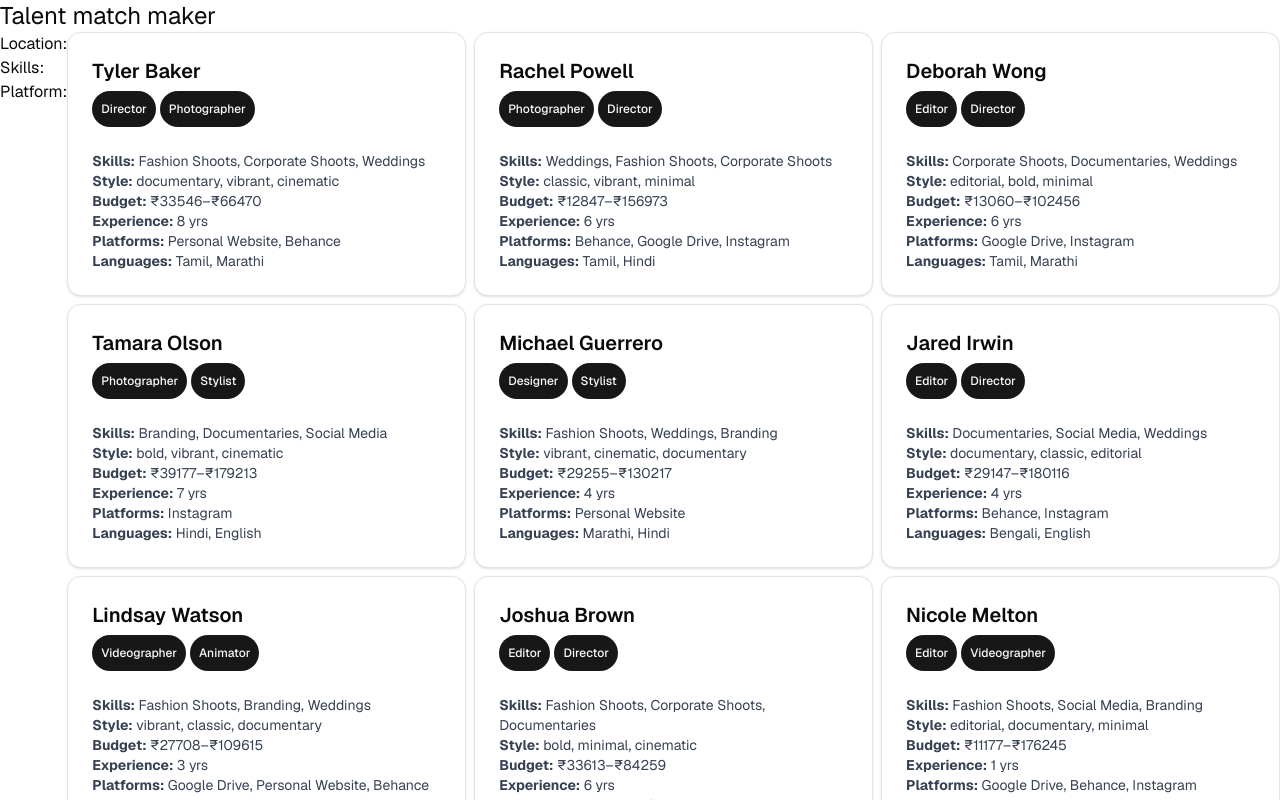
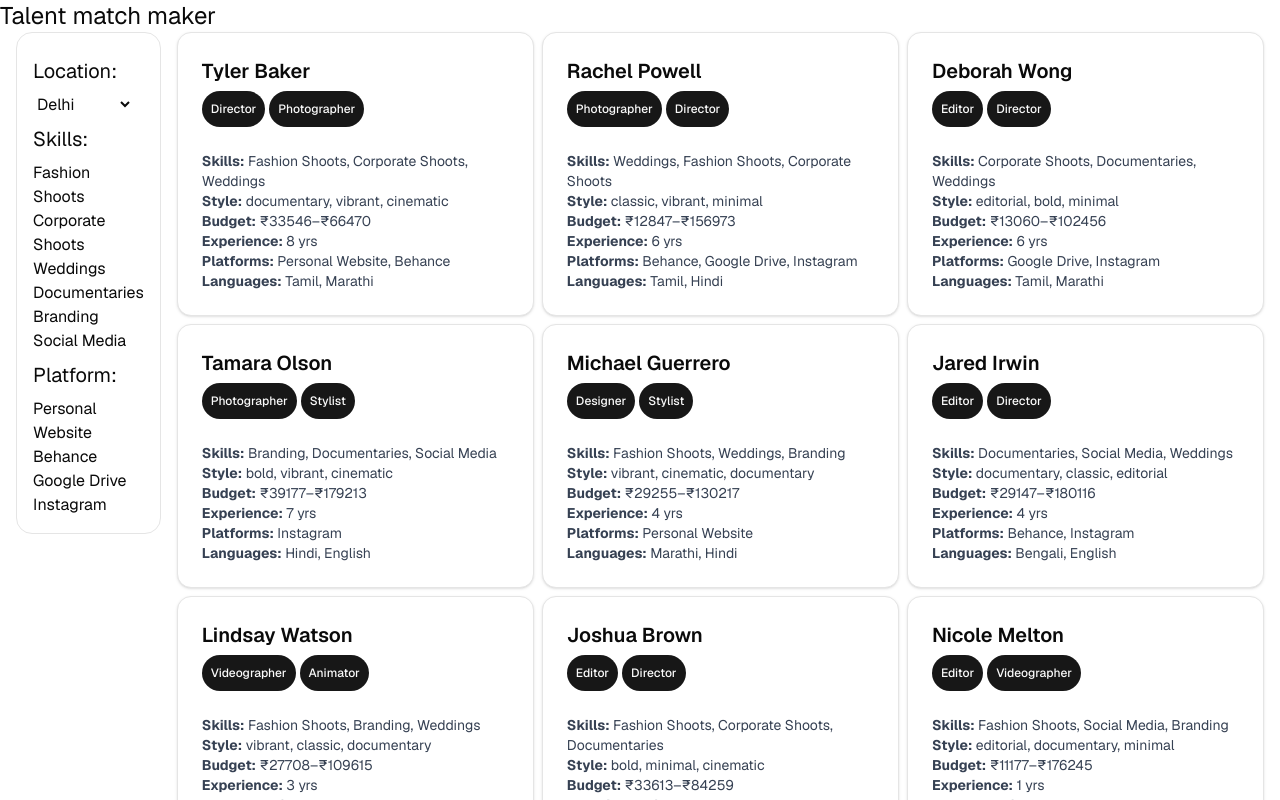
Before and after one commit to omkargarde/talent-matchmaking, a Next.js app: page / in a window 1280 px wide. Shown: the top 800 px of the page. Built offline with nearby package versions, Linux system fonts and the light colour scheme.

Commit message:
feat: restructure Home component to include location, skills, and platform sections with improved layout

```diff
--- a/src/app/page.tsx
+++ b/src/app/page.tsx
@@ -1,4 +1,9 @@
-import { TalentProfiles } from "@/data/talent-profile";
+import {
+  TalentLocations,
+  TalentPlatforms,
+  TalentProfiles,
+  TalentSkills,
+} from "@/data/talent-profile";
 import { TTalentProfiles } from "@/types/Talent-profile";
 import ProfileGrid from "./(profile)/ProfileGrid";
 
@@ -7,18 +12,35 @@ export default function Home() {
   return (
     <>
       <h1 className="text-3xl md:text-2xl">Talent match maker</h1>
-      <div className="flex">
+      <div className="mx-4 flex gap-2">
+        <div>
+          <section className="rounded-2xl border p-4">
             <section>
-          <section>
-            <h2>Location:</h2>
+              <h2 className="py-2 text-xl">Location:</h2>
+              <select>
+                {TalentLocations.map((location) => (
+                  <option key={location}>{location}</option>
+                ))}
+              </select>
             </section>
             <section>
-            <h2>Skills:</h2>
+              <h2 className="py-2 text-xl">Skills:</h2>
+              <ul>
+                {TalentSkills.map((skill) => (
+                  <li key={skill}>{skill}</li>
+                ))}
+              </ul>
             </section>
             <section>
-            <h2>Platform:</h2>
+              <h2 className="py-2 text-xl">Platform:</h2>
+              <ul>
+                {TalentPlatforms.map((Platform) => (
+                  <li key={Platform}>{Platform}</li>
+                ))}
+              </ul>
             </section>
           </section>
+        </div>
         <ProfileGrid profiles={profiles} />
       </div>
     </>
```
Lines whose indentation alone changed are shown as unchanged.
